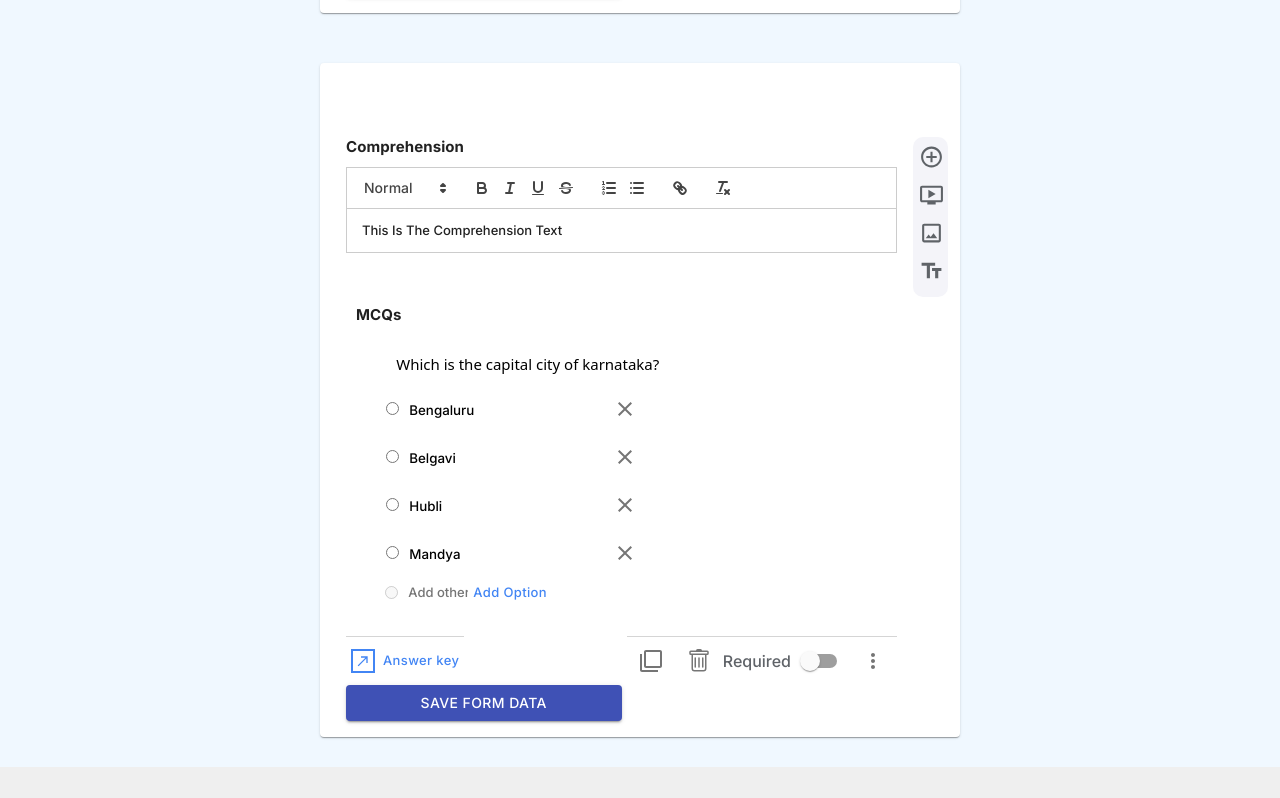
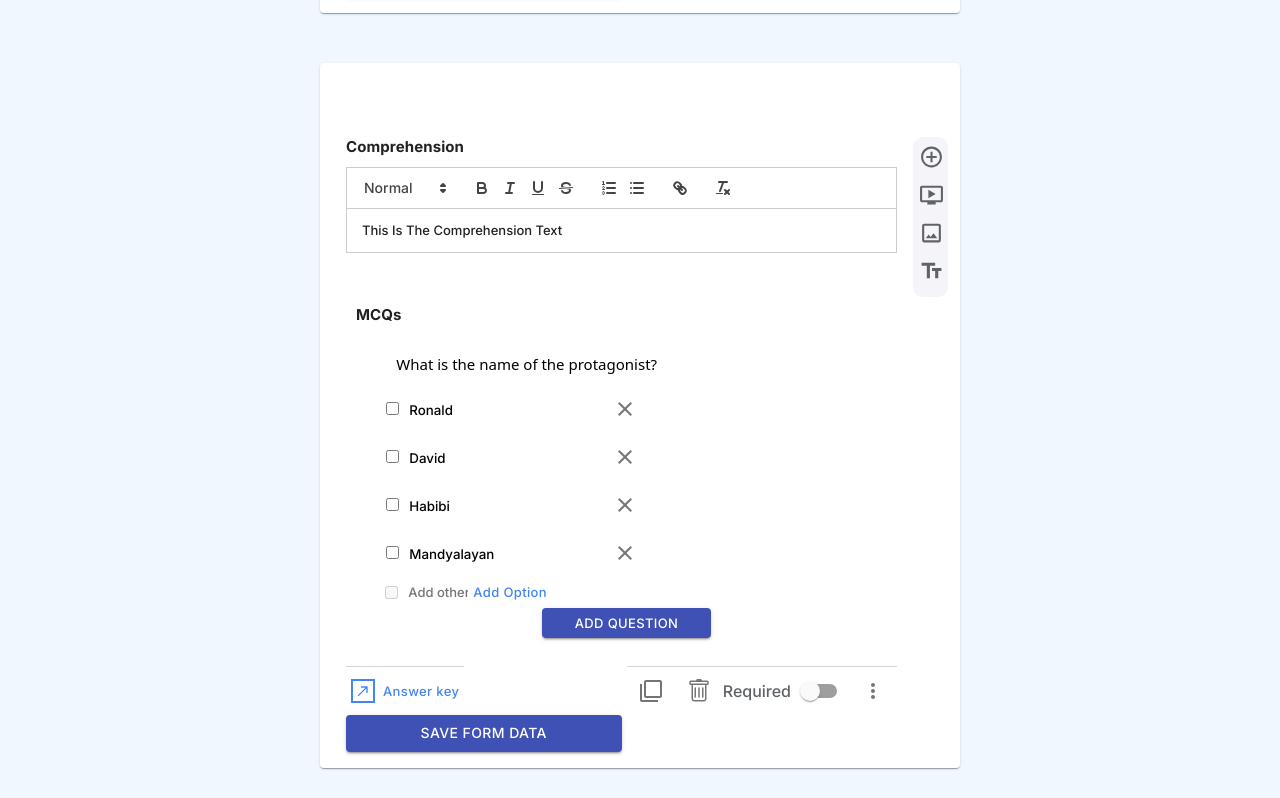
Before and after one commit to AceHunterr/Custom_form_builder, a React (Create React App) app in the folder client/: page / in a window 1280 px wide. Shown: the part 691-1489 px from the top of the page. Before the commit the page ends 1458 px from the top, so only its background shows below. Built offline with nearby package versions, Linux system fonts and the light colour scheme.

Commit message:
Added add more mcq functionality

```diff
--- a/client/src/components/ComprehensionQuestion/ComprehensionQuestion.jsx
+++ b/client/src/components/ComprehensionQuestion/ComprehensionQuestion.jsx
@@ -37,13 +37,13 @@ const ComprehensionQuestion = () => {
       comprehensionText: "This is the comprehension text ",
       questions_list: [
         {
-          questionText: "Which is the capital city of karnataka?",
-          questionType: "radio",
+          questionText: "What is the name of the protagonist?",
+          questionType: "checkbox",
           options: [
-            { optionText: "Bengaluru" },
-            { optionText: "Belgavi" },
-            { optionText: "Hubli" },
-            { optionText: "Mandya" },
+            { optionText: "Ronald" },
+            { optionText: "David" },
+            { optionText: "Habibi" },
+            { optionText: "Mandyalayan" },
           ],
         },
       ],
@@ -143,7 +143,15 @@ const ComprehensionQuestion = () => {
     setComprehensionQuestions(reqQuestion);
   }
 
-  // Generalised Question Field
+  function addMoreMcq(i) {
+    const newComprehensionQuestions = [...comprehensionQuestions];
+    newComprehensionQuestions[i].questions_list.push({
+      questionText: "New Question",
+      questionType: "checkbox",
+      options: [{ optionText: "Option 1" }],
+    });
+    setComprehensionQuestions(newComprehensionQuestions);
+  }
   function addMoreQuestionField() {
     setComprehensionQuestions([
       ...comprehensionQuestions,
@@ -152,7 +160,7 @@ const ComprehensionQuestion = () => {
         questions_list: [
           {
             questionText: "Question 1",
-            questionType: "radio",
+            questionType: "checkbox",
             options: [{ optionText: "Option 1" }],
           },
         ],
@@ -296,7 +304,7 @@ const ComprehensionQuestion = () => {
                         control={
                           ques.questionType != "text" ? (
                             <input
-                              type="radio"
+                              type="checkbox"
                               color="primary"
                               inputProps={{
                                 "aria-label": "secondary checkbox",
@@ -341,6 +349,21 @@ const ComprehensionQuestion = () => {
                   ) : (
                     ""
                   )}
+                  <Button
+                    style={{
+                      marginTop: "16px",
+                      width: "35%",
+                      margin: "auto",
+                    }}
+                    variant="contained"
+                    color="primary"
+                    size="small"
+                    onClick={() => {
+                      addMoreMcq(i);
+                    }}
+                  >
+                    Add Question
+                  </Button>
                 </AccordionDetails>
               </div>
             ))}
```
